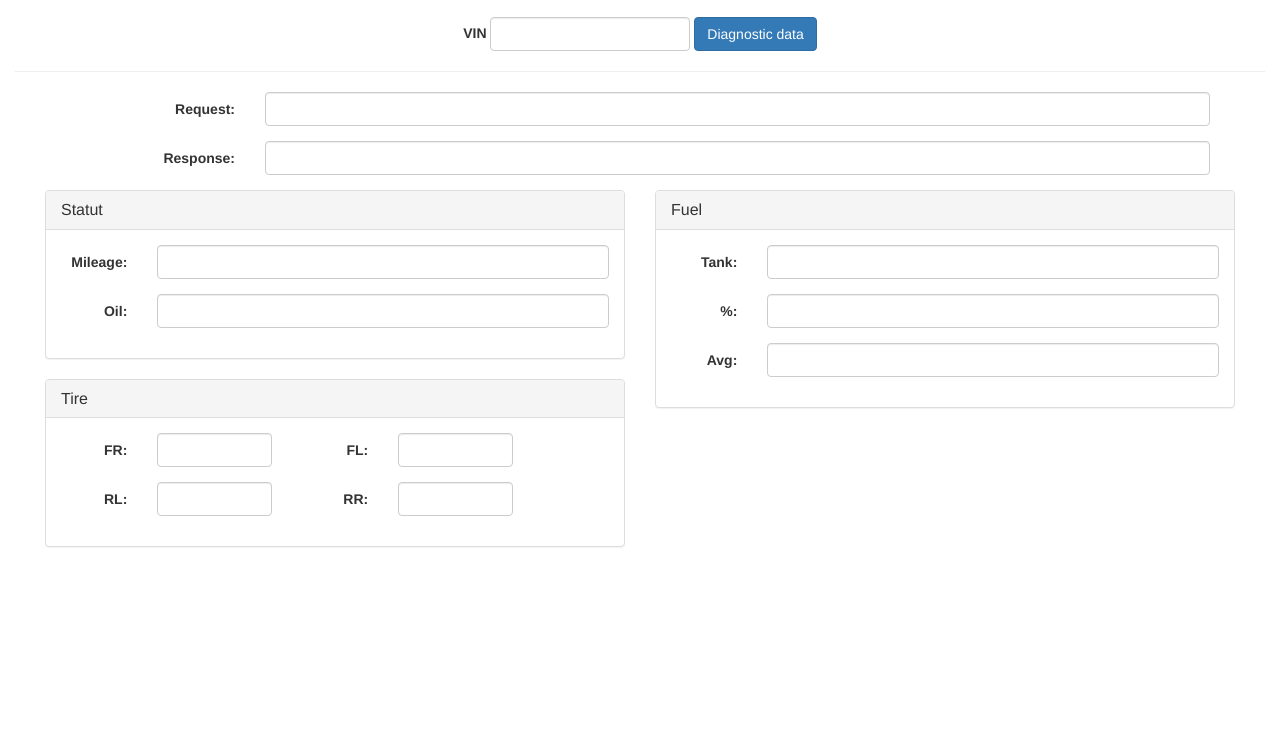
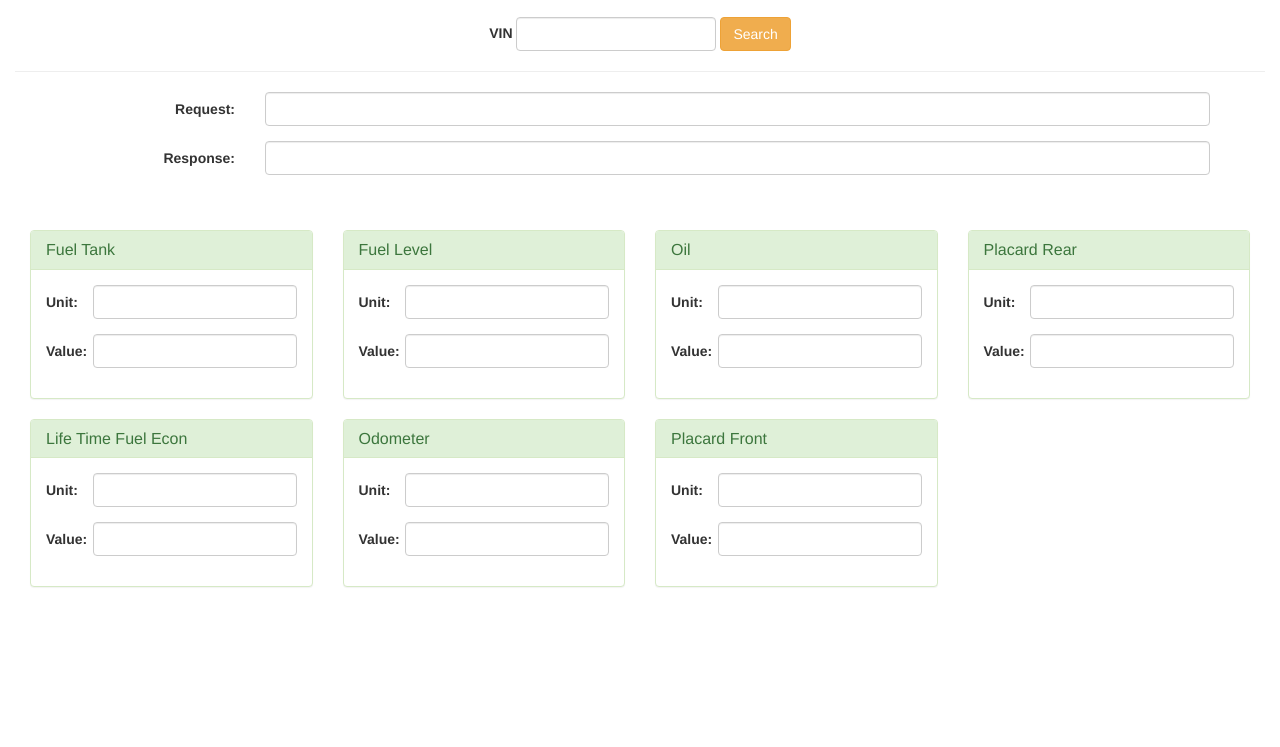
Before and after one commit to AmineSagaama/pocangular, a plain HTML site: page index.html in a window 1280 px wide. Shown: the part 53-800 px from the top of the page. Drawn offline with nearby package versions, Linux system fonts and the light colour scheme.

Commit message:
implement Diagnostic screen

```diff
--- a/index.html
+++ b/index.html
@@ -20,7 +20,7 @@
                 <span class="icon-bar"></span>
                 <span class="icon-bar"></span>
             </button>
-            <a class="navbar-brand" href="index.html">Mock up</a>
+            <a class="navbar-brand" href="index.html">Mock up - Diagnostic data</a>
         </div>
         <div id="navbar" class="navbar-collapse collapse">
             <ul class="nav navbar-nav navbar-right">
@@ -39,7 +39,7 @@
             <form class="form-inline">
                 <label class="mr-sm-2">VIN</label>
                 <input type="text" class="form-control mr-sm-2" ng-model="vin">
-                <button type="submit" class="btn btn-primary" ng-click="callDiagnosticData()">Diagnostic data</button>
+                <button type="submit" class="btn btn-primary btn-warning" ng-click="callDiagnosticData()">Search</button>
             </form>
         </div>
         <!-- /.col-lg-6 -->
@@ -48,7 +48,7 @@
 
     <hr/>
 
-    <div class=" container center_div">
+    <div class="container center_div">
         <form class="form-horizontal">
             <div class="form-group">
                 <label class="control-label col-sm-2 label-center">Request: </label>
@@ -64,83 +64,93 @@
             </div>
         </form>
     </div>
-    <div class="col-md-12">
-        <div class="col-md-6">
+    <br/><br/>
 
-            <div class="panel panel-default">
+    <div class="col-md-14">
+        <div class="col-md-3">
+
+            <div class="panel panel-default panel-success">
                 <div class="panel-heading">
-                    <h3 class="panel-title">Statut</h3>
+                    <h3 class="panel-title">Fuel Tank</h3>
                 </div>
                 <div class="panel-body">
                     <form class="form-horizontal">
                         <div class="form-group">
-                            <label class="control-label col-sm-2 label-center">Mileage: </label>
+                            <label class="control-label col-sm-2 label-center">Unit: </label>
                             <div class="col-sm-10">
-                                <input type="datetime" ng-model="mileage" class="form-control">
+                                <input type="datetime" ng-model="unitTank" class="form-control">
                             </div>
                         </div>
                         <div class="form-group">
-                            <label class="control-label col-sm-2">Oil: </label>
+                            <label class="control-label col-sm-2">Value: </label>
                             <div class="col-sm-10">
-                                <input type="datetime" ng-model="oil" class="form-control">
+                                <input type="datetime" ng-model="valueTank" class="form-control">
                             </div>
                         </div>
                     </form>
                 </div>
             </div>
-            <div class="panel panel-default">
+            <div class="panel panel-default panel-success">
                 <div class="panel-heading">
-                    <h3 class="panel-title">Tire</h3>
+                    <h3 class="panel-title">Life Time Fuel Econ</h3>
                 </div>
                 <div class="panel-body">
                     <form class="form-horizontal">
                         <div class="form-group">
-                            <label class="control-label col-sm-2 label-center">FR: </label>
-                            <div class="col-sm-3">
-                                <input type="datetime" ng-model="fr" class="form-control">
-                            </div>
-                            <label class="control-label col-sm-2 label-center">FL: </label>
-                            <div class="col-sm-3">
-                                <input type="datetime" ng-model="fl" class="form-control">
+                            <label class="control-label col-sm-2 label-center">Unit: </label>
+                            <div class="col-sm-10">
+                                <input type="datetime" ng-model="unitLevel" class="form-control">
                             </div>
                         </div>
                         <div class="form-group">
-                            <label class="control-label col-sm-2">RL: </label>
-                            <div class="col-sm-3">
-                                <input type="datetime" ng-model="rl" class="form-control">
-                            </div>
-                            <label class="control-label col-sm-2">RR: </label>
-                            <div class="col-sm-3">
-                                <input type="datetime" ng-model="rr" class="form-control">
+                            <label class="control-label col-sm-2">Value: </label>
+                            <div class="col-sm-10">
+                                <input type="datetime" ng-model="valueLevel" class="form-control">
                             </div>
                         </div>
                     </form>
                 </div>
             </div>
         </div>
-        <div class="col-md-6">
-            <div class="panel panel-default">
+        <div class="col-md-3">
+            <div class="panel panel-default panel-success">
                 <div class="panel-heading">
-                    <h3 class="panel-title">Fuel</h3>
+                    <h3 class="panel-title">Fuel Level</h3>
                 </div>
                 <div class="panel-body">
                     <form class="form-horizontal">
                         <div class="form-group">
-                            <label class="control-label col-sm-2 label-center">Tank: </label>
+                            <label class="control-label col-sm-2 label-center">Unit: </label>
                             <div class="col-sm-10">
-                                <input type="datetime" ng-model="tank" class="form-control">
+                                <input type="datetime" ng-model="unitLifeTimeFuelEcon" class="form-control">
                             </div>
                         </div>
                         <div class="form-group">
-                            <label class="control-label col-sm-2">%: </label>
+                            <label class="control-label col-sm-2">Value: </label>
                             <div class="col-sm-10">
-                                <input type="datetime" ng-model="pourcentage" class="form-control">
+                                <input type="datetime" ng-model="valueLifeTimeFuelEcon" class="form-control">
+                            </div>
+                        </div>
+                    </form>
+                </div>
+            </div>
+
+            <div class="panel panel-default panel-success">
+                <div class="panel-heading">
+                    <h3 class="panel-title">Odometer</h3>
+                </div>
+                <div class="panel-body">
+                    <form class="form-horizontal">
+                        <div class="form-group">
+                            <label class="control-label col-sm-2 label-center">Unit: </label>
+                            <div class="col-sm-10">
+                                <input type="datetime" ng-model="unitOdometer" class="form-control">
                             </div>
                         </div>
                         <div class="form-group">
-                            <label class="control-label col-sm-2">Avg: </label>
+                            <label class="control-label col-sm-2">Value: </label>
                             <div class="col-sm-10">
-                                <input type="datetime" ng-model="avg" class="form-control">
+                                <input type="datetime" ng-model="valueOdometer" class="form-control">
                             </div>
                         </div>
                     </form>
@@ -150,6 +160,80 @@
 
     </div>
 
+    <div class="col-md-3">
+        <div class="panel panel-default panel-success">
+            <div class="panel-heading">
+                <h3 class="panel-title">Oil</h3>
+            </div>
+            <div class="panel-body">
+                <form class="form-horizontal">
+                    <div class="form-group">
+                        <label class="control-label col-sm-2 label-center">Unit: </label>
+                        <div class="col-sm-10">
+                            <input type="datetime" ng-model="unitOil" class="form-control">
+                        </div>
+                    </div>
+                    <div class="form-group">
+                        <label class="control-label col-sm-2">Value: </label>
+                        <div class="col-sm-10">
+                            <input type="datetime" ng-model="valueOil" class="form-control">
+                        </div>
+                    </div>
+                </form>
+            </div>
+        </div>
+
+        <div class="panel panel-default panel-success">
+            <div class="panel-heading">
+                <h3 class="panel-title">Placard Front</h3>
+            </div>
+            <div class="panel-body">
+                <form class="form-horizontal">
+                    <div class="form-group">
+                        <label class="control-label col-sm-2 label-center">Unit: </label>
+                        <div class="col-sm-10">
+                            <input type="datetime" ng-model="unitPlacardFront" class="form-control">
+                        </div>
+                    </div>
+                    <div class="form-group">
+                        <label class="control-label col-sm-2">Value: </label>
+                        <div class="col-sm-10">
+                            <input type="datetime" ng-model="valuePlacardFront" class="form-control">
+                        </div>
+                    </div>
+                </form>
+            </div>
+        </div>
+    </div>
+
+    <div class="col-md-3">
+        <div class="panel panel-default panel-success">
+            <div class="panel-heading">
+                <h3 class="panel-title">Placard Rear</h3>
+            </div>
+            <div class="panel-body">
+                <form class="form-horizontal">
+                    <div class="form-group">
+                        <label class="control-label col-sm-2 label-center">Unit: </label>
+                        <div class="col-sm-10">
+                            <input type="datetime" ng-model="unitPlacardRear" class="form-control">
+                        </div>
+                    </div>
+                    <div class="form-group">
+                        <label class="control-label col-sm-2">Value: </label>
+                        <div class="col-sm-10">
+                            <input type="datetime" ng-model="valuePlacardRear" class="form-control">
+                        </div>
+                    </div>
+                </form>
+            </div>
+        </div>
+    </div>
+
+    </div>
+
+</div>
+
 
 </div>
 
--- a/resources/js/mock-up.module.js
+++ b/resources/js/mock-up.module.js
@@ -25,7 +25,20 @@ controller('mock-up-controller', function($scope,$http) {
                $scope.rr=response.data.tiresPressure.rearRight.value;
                $scope.fr=response.data.tiresPressure.frontRight.value;
                $scope.fl=response.data.tiresPressure.frontLeft.value;
-               $scope.mileage=response.data.odometer.value;
+               $scope.unitTank=response.data.fuelTank.unit;
+               $scope.valueTank=response.data.fuelTank.value;
+               $scope.unitLevel=response.data.fuelLevel.unit;
+               $scope.valueLevel=response.data.fuelLevel.value;
+               $scope.unitLifeTimeFuelEcon=response.data.lifeTimeFuelEcon.unit;
+               $scope.valueLifeTimeFuelEcon=response.data.lifeTimeFuelEcon.value;
+               $scope.unitOdometer=response.data.odometer.unit;
+               $scope.valueOdometer=response.data.odometer.value;
+               $scope.unitOil=response.data.oil.unit;
+               $scope.valueOil=response.data.oil.value;
+               $scope.unitPlacardFront=response.data.placardFront.unit;
+               $scope.valuePlacardFront=response.data.placardFront.value;
+               $scope.unitPlacardRear=response.data.placardRear.unit;
+               $scope.valuePlacardRear=response.data.placardRear.value;
 
            })
        }
```
